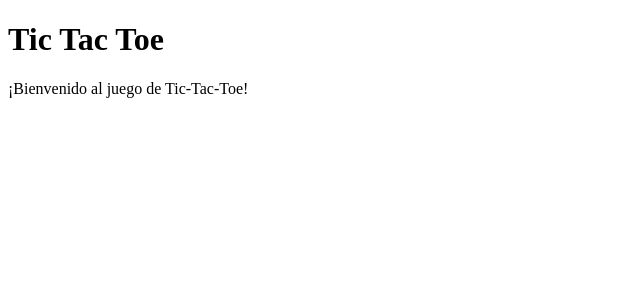
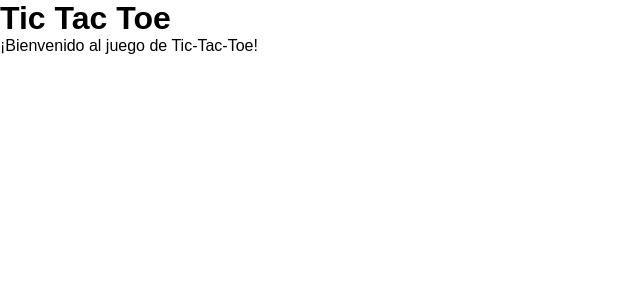
Before and after one commit to nng-dsgn/design_system_react, a React (Vite) app: page / in a window 1280 px wide. Shown: the top 300 px of the page, without its empty margins (0-640 px from the left). Built offline with nearby package versions, Linux system fonts and the light colour scheme.

Commit message:
feat: Add global styles to reset and enhance basic styling
- Applied , and reset  and  for all elements.
- Set the default font-family to  for the .
- Removed default list styles by applying  to .

```diff
--- a/src/index.css
+++ b/src/index.css
@@ -0,0 +1,14 @@
+/* src/index.css */
+* {
+  box-sizing: border-box;
+  margin: 0;
+  padding: 0;
+}
+
+body {
+  font-family: Arial, sans-serif;
+}
+
+ul {
+  list-style: none;
+}
```
